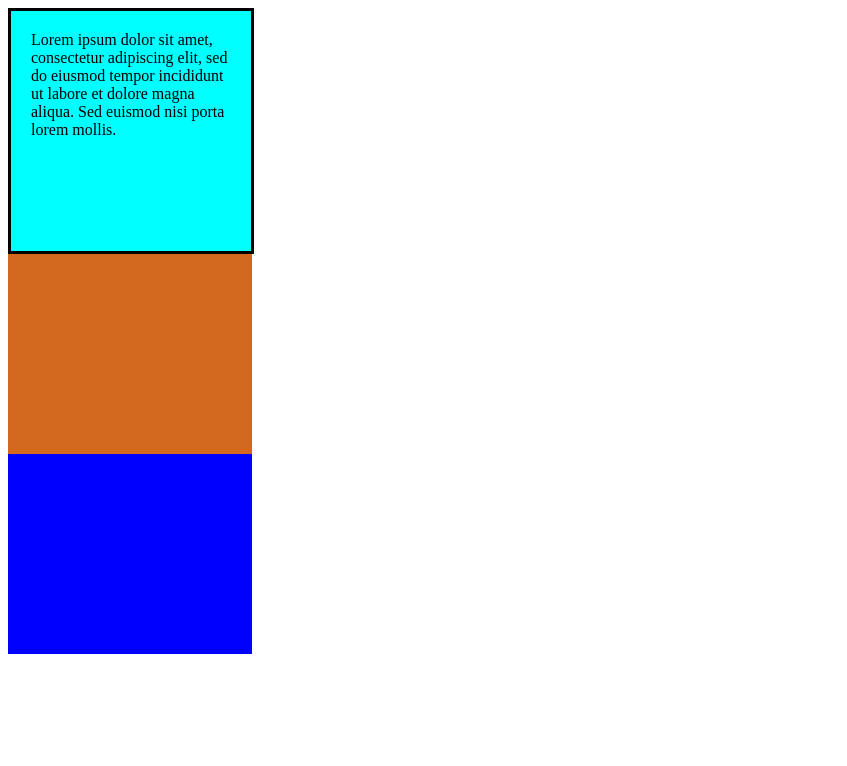
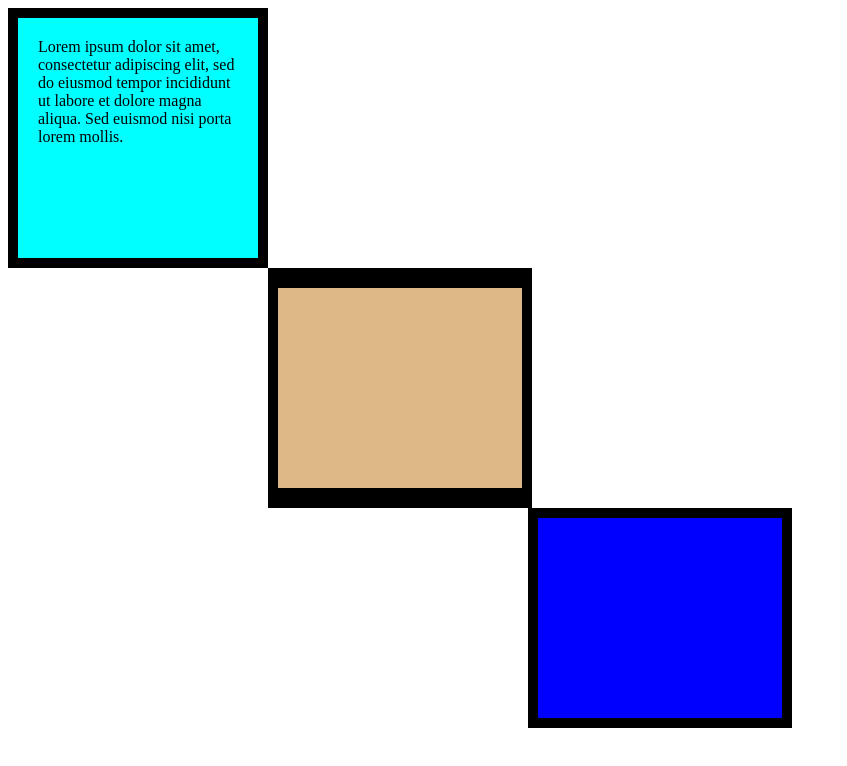
Before and after one commit to mpaydar/Web_Development_Labs, a plain HTML site: page Lab3/index.html in a window 1280 px wide. Shown: the whole page, without its empty margins (0-847 px from the left). Drawn offline with Linux system fonts and the light colour scheme.

Commit message:
Edited CS File To Match Output

```diff
--- a/Lab3/style.css
+++ b/Lab3/style.css
@@ -5,17 +5,23 @@
     padding: 20px;
     border-style: solid;
     border-color: black;
+    border-width: 10px;
+
 }
 
 .box2{
+
     height: 200px;
     width: 200px;
-    background-color:chocolate;
+    background-color: burlywood;
     border-top: 20px;
     border-bottom: 20px;
     border-right: 10px ;
     border-left: 10px;
+    border-style: solid;
+    border-color: black;
     padding-right: 44px;
+    margin-left: 260px;
 }
 
 .box3{
@@ -23,7 +29,10 @@
     width: 200px;
     background-color:blue;
     border: 10px;
+
+    border-style: solid;;
     padding-right: 44px;
+    margin-left: 520px;
 
 
 }
```
